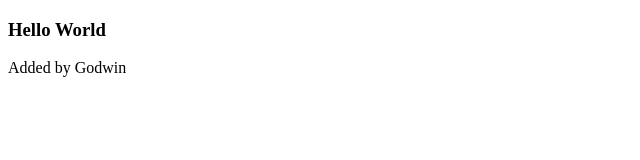
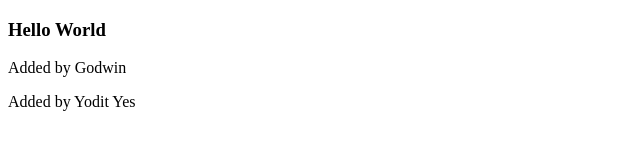
Before and after one commit to Judtd/software-engineering, a plain HTML site: page index.html in a window 1280 px wide. Shown: the whole page, without its empty margins (0-640 px from the left). Drawn offline with Linux system fonts and the light colour scheme.

Commit message:
Add a paragraph by Judith

```diff
--- a/index.html
+++ b/index.html
@@ -9,5 +9,6 @@
 <body>
     <h3>Hello World</h3>
     <p>Added by Godwin</p>
+    <p>Added by Yodit Yes</p>
 </body>
 </html>
```
